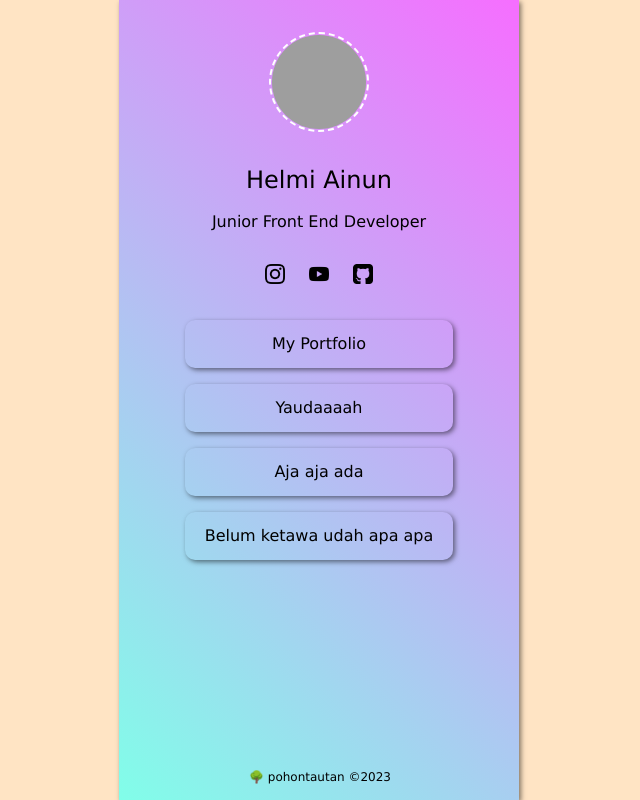
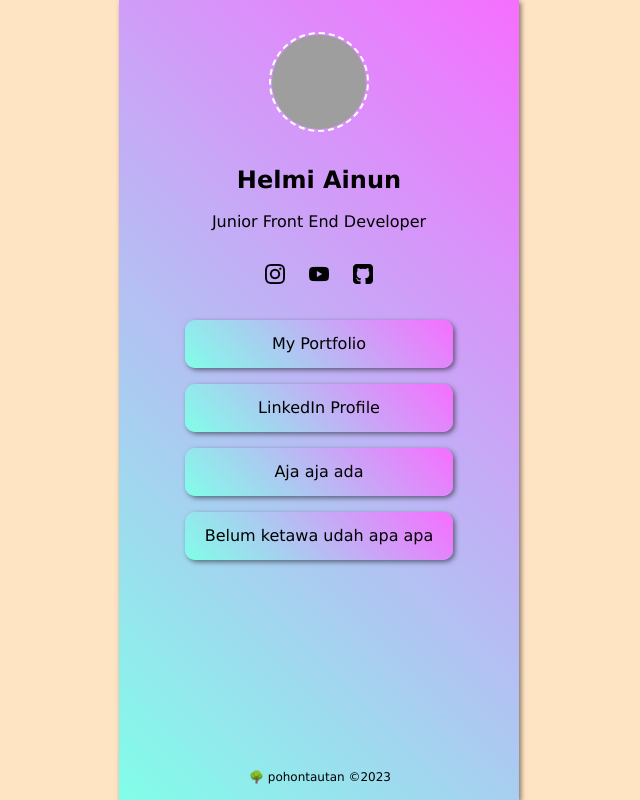
Before and after one commit to Inun572/linktree-clone, a website built with Vite: page index.html in a window 1280 px wide. Shown: the whole page, without its empty margins (321-961 px from the left). Built offline with nearby package versions, Linux system fonts and the light colour scheme; grey boxes are pictures that could not be loaded.

Commit message:
update styling, add linkedin profile

```diff
--- a/main.js
+++ b/main.js
@@ -30,7 +30,11 @@ document.querySelector('#app').innerHTML = `<div id="root">
     >
       My Portfolio
     </a>
-    <a class="link" href="#"> Yaudaaaah </a>
+    <a class="link" href="https://www.linkedin.com/in/helmiainunnaim/"
+    target="_blank"
+    >
+        LinkedIn Profile
+    </a>
     <a class="link" href="#"> Aja aja ada </a>
     <a class="link" href="#"> Belum ketawa udah apa apa </a>
   </div>
--- a/style.css
+++ b/style.css
@@ -20,7 +20,7 @@
     rgb(96.471% 43.137% 100%) 100%
   );
   --color-hover-gradient: linear-gradient(
-    135deg,
+    180deg,
     rgb(50.588% 99.608% 91.373%) 0%,
     rgb(53.456% 96.078% 91.912%) 6.25%,
     rgb(56.324% 92.549% 92.451%) 12.5%,
@@ -70,7 +70,7 @@
 }
 
 .name {
-  font-weight: 500;
+  font-weight: 600;
   font-size: 1.5rem;
   line-height: 4rem;
 }
@@ -125,6 +125,7 @@
   line-height: 2rem;
   color: inherit;
   text-decoration: none;
+  background-image: var(--color-gradient);
   transition: all 0.3s ease-out;
 }
 
```
